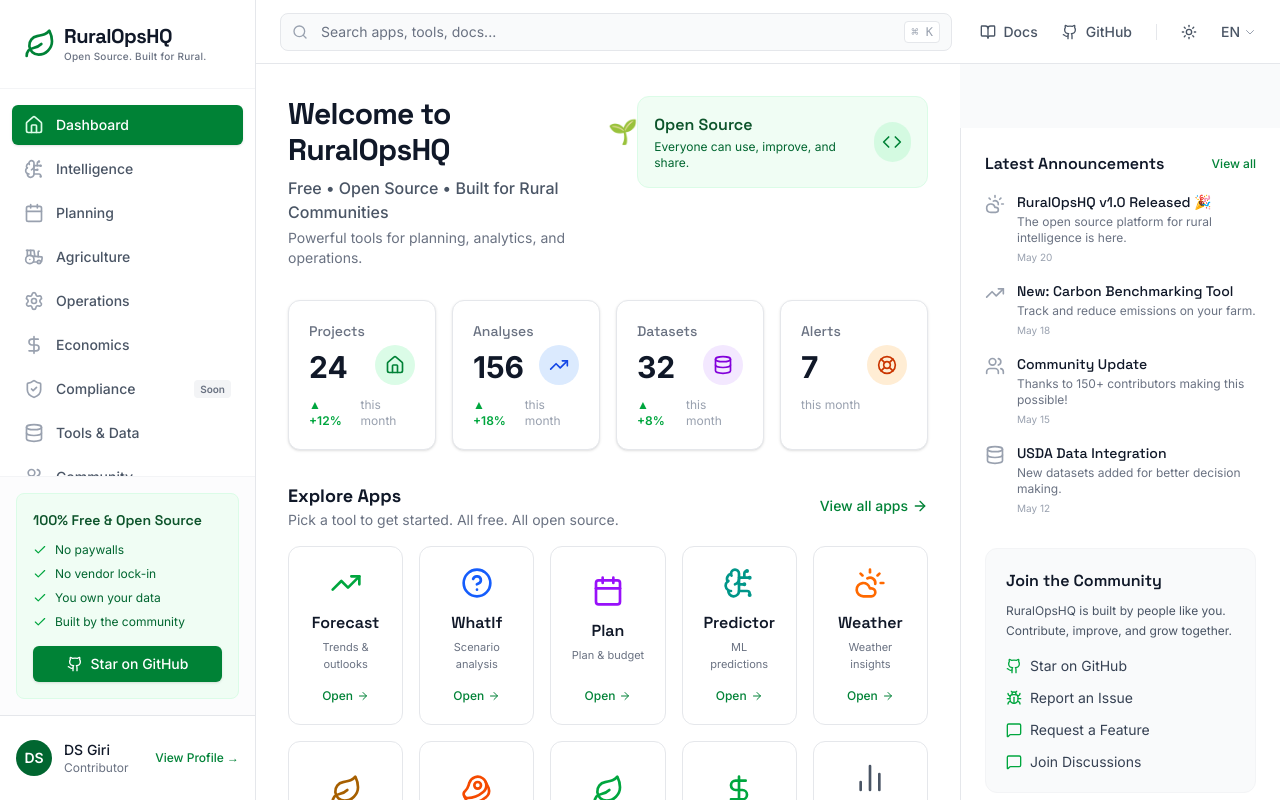
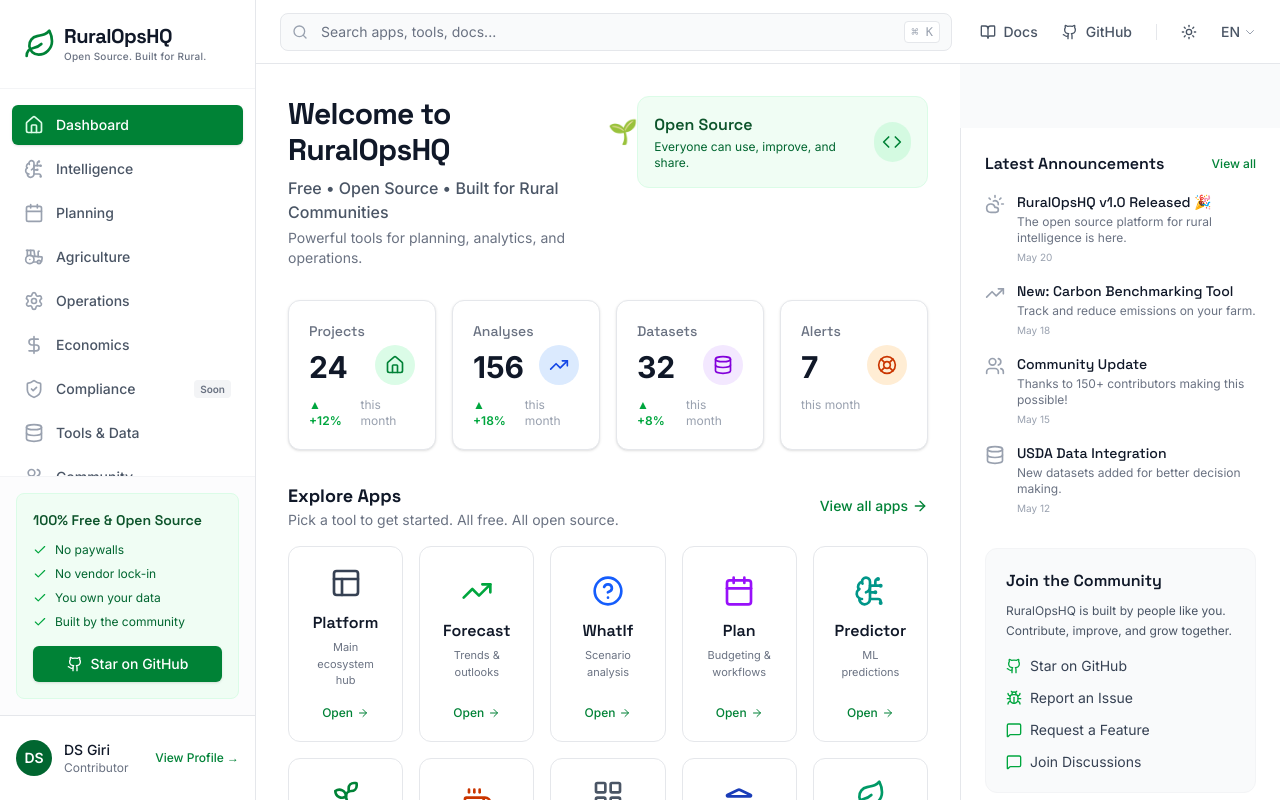
Before and after one commit to dsgiri/ruralopstools-platform, a React (Vite) app: page / in a window 1280 px wide. Built offline with nearby package versions, Linux system fonts and the light colour scheme.

Commit message:
feat: add icon library and make apps clickable
Import additional Lucide icons for future use and
update app cards to be navigation links.

```diff
--- a/src/components/MainContent.tsx
+++ b/src/components/MainContent.tsx
@@ -1,6 +1,6 @@
 import React from 'react';
 import { summaryStats, apps, chartData, recentActivity } from '../data';
-import { Code, ArrowRight } from 'lucide-react';
+import { Code, ArrowRight, Tags, Smile, Leaf } from 'lucide-react';
 import { LineChart, Line, XAxis, YAxis, CartesianGrid, Tooltip, ResponsiveContainer } from 'recharts';
 
 export function MainContent() {
@@ -65,7 +65,7 @@
 
           <div className="grid grid-cols-2 sm:grid-cols-3 lg:grid-cols-5 gap-4">
             {apps.map((app) => (
-              <div key={app.name} className="border border-gray-200 rounded-xl p-5 hover:border-green-300 hover:shadow-md transition-all cursor-pointer group bg-white text-center flex flex-col items-center">
+              <a href={app.url} key={app.name} className="border border-gray-200 rounded-xl p-5 hover:border-green-300 hover:shadow-md transition-all cursor-pointer group bg-white text-center flex flex-col items-center">
                 <div className="flex-1 flex flex-col items-center justify-center">
                    <app.icon className={`w-8 h-8 mb-3 ${app.color}`} />
                    <h3 className="font-semibold text-gray-900 mb-1">{app.name}</h3>
@@ -74,7 +74,7 @@
                 <div className="flex items-center gap-1 text-xs font-medium text-green-700 group-hover:text-green-800 mt-auto">
                   Open <ArrowRight className="w-3 h-3" />
                 </div>
-              </div>
+              </a>
             ))}
           </div>
           <div className="mt-4 text-center">
@@ -149,7 +149,7 @@
            <div className="grid grid-cols-2 md:grid-cols-4 gap-6">
              <div>
                 <div className="flex items-center gap-2 mb-2">
-                  <div className="text-green-600"><svg xmlns="http://www.w3.org/2000/svg" width="20" height="20" viewBox="0 0 24 24" fill="none" stroke="currentColor" stroke-width="2" stroke-linecap="round" stroke-linejoin="round" class="lucide lucide-tags"><path d="m15 5 6.3 6.3a2.4 2.4 0 0 1 0 3.4L17 19"/><path d="M9.586 5.586A2 2 0 0 0 8.172 5H3a1 1 0 0 0-1 1v5.172a2 2 0 0 0 .586 1.414l8.204 8.204a2.426 2.426 0 0 0 3.42 0l3.584-3.584a2.426 2.426 0 0 0 0-3.42z"/><circle cx="6.5" cy="9.5" r=".5" fill="currentColor"/></svg></div>
+                  <div className="text-green-600"><Tags className="w-5 h-5" /></div>
                   <h4 className="font-semibold text-sm text-gray-900">Free Forever</h4>
                 </div>
                 <p className="text-xs text-gray-500">All tools are free to use.<br/>No hidden costs.</p>
@@ -163,14 +163,14 @@
              </div>
              <div>
                 <div className="flex items-center gap-2 mb-2">
-                  <div className="text-green-600"><svg xmlns="http://www.w3.org/2000/svg" width="20" height="20" viewBox="0 0 24 24" fill="none" stroke="currentColor" stroke-width="2" stroke-linecap="round" stroke-linejoin="round" class="lucide lucide-smile"><circle cx="12" cy="12" r="10"/><path d="M8 14s1.5 2 4 2 4-2 4-2"/><line x1="9" x2="9.01" y1="9" y2="9"/><line x1="15" x2="15.01" y1="9" y2="9"/></svg></div>
+                  <div className="text-green-600"><Smile className="w-5 h-5" /></div>
                   <h4 className="font-semibold text-sm text-gray-900">Easy to Use</h4>
                 </div>
                 <p className="text-xs text-gray-500">Simple design.<br/>Powerful features.</p>
              </div>
              <div>
                 <div className="flex items-center gap-2 mb-2">
-                  <div className="text-green-600"><svg xmlns="http://www.w3.org/2000/svg" width="20" height="20" viewBox="0 0 24 24" fill="none" stroke="currentColor" stroke-width="2" stroke-linecap="round" stroke-linejoin="round" class="lucide lucide-leaf"><path d="M11 20A7 7 0 0 1 9.8 6.1C15.5 5 17 4.48 19 2c1 2 2 4.18 2 8 0 5.5-4.78 10-10 10Z"/><path d="M2 21c0-3 1.85-5.36 5.08-6C9.5 14.52 12 13 13 12"/></svg></div>
+                  <div className="text-green-600"><Leaf className="w-5 h-5" /></div>
                   <h4 className="font-semibold text-sm text-gray-900">Built for Rural</h4>
                 </div>
                 <p className="text-xs text-gray-500">Designed for real-world<br/>rural challenges.</p>
--- a/src/data.ts
+++ b/src/data.ts
@@ -16,7 +16,25 @@
   BarChart2,
   CloudSun,
   Leaf,
-  Beef
+  Beef,
+  Layout,
+  Coffee,
+  LayoutGrid,
+  Landmark,
+  Bug,
+  Layers,
+  Milk,
+  Fish,
+  Droplet,
+  Sprout,
+  Map as MapIcon,
+  Cpu,
+  Award,
+  Wheat,
+  Warehouse,
+  Truck,
+  PawPrint,
+  Hexagon
 } from 'lucide-react';
 
 export const navigation = [
@@ -42,16 +60,33 @@
 ];
 
 export const apps = [
-  { name: 'Forecast', description: 'Trends & outlooks', icon: TrendingUp, color: 'text-green-600', bg: 'bg-green-50' },
-  { name: 'WhatIf', description: 'Scenario analysis', icon: HelpCircle, color: 'text-blue-600', bg: 'bg-blue-50' },
-  { name: 'Plan', description: 'Plan & budget', icon: Calendar, color: 'text-purple-600', bg: 'bg-purple-50' },
-  { name: 'Predictor', description: 'ML predictions', icon: BrainCircuit, color: 'text-teal-600', bg: 'bg-teal-50' },
-  { name: 'Weather', description: 'Weather insights', icon: CloudSun, color: 'text-orange-500', bg: 'bg-orange-50' },
-  { name: 'Soil', description: 'Soil & nutrients', icon: Leaf, color: 'text-yellow-700', bg: 'bg-yellow-50' },
-  { name: 'Livestock', description: 'Herd & animals', icon: Beef, color: 'text-orange-600', bg: 'bg-orange-50' },
-  { name: 'Carbon', description: 'Emissions & carbon', icon: Leaf, color: 'text-green-600', bg: 'bg-green-50' },
-  { name: 'Price', description: 'Prices & markets', icon: DollarSign, color: 'text-green-600', bg: 'bg-green-50' },
-  { name: 'More Tools', description: 'Browse all tools', icon: BarChart2, color: 'text-gray-600', bg: 'bg-gray-50' },
+  { name: 'Platform', description: 'Main ecosystem hub', icon: Layout, color: 'text-gray-700', bg: 'bg-gray-100', url: 'https://ruralutilitycost.com' },
+  { name: 'Forecast', description: 'Trends & outlooks', icon: TrendingUp, color: 'text-green-600', bg: 'bg-green-50', url: 'https://forecast.ruralutilitycost.com' },
+  { name: 'WhatIf', description: 'Scenario analysis', icon: HelpCircle, color: 'text-blue-600', bg: 'bg-blue-50', url: 'https://whatif.ruralutilitycost.com' },
+  { name: 'Plan', description: 'Budgeting & workflows', icon: Calendar, color: 'text-purple-600', bg: 'bg-purple-50', url: 'https://plan.ruralutilitycost.com' },
+  { name: 'Predictor', description: 'ML predictions', icon: BrainCircuit, color: 'text-teal-600', bg: 'bg-teal-50', url: 'https://predictor.ruralutilitycost.com' },
+  { name: 'Habitat', description: 'Content & resources', icon: Sprout, color: 'text-green-700', bg: 'bg-green-50', url: 'https://habitat.ruralutilitycost.com' },
+  { name: 'BreakTime', description: 'Pause utility', icon: Coffee, color: 'text-orange-700', bg: 'bg-orange-50', url: 'https://breaktime.ruralutilitycost.com' },
+  { name: 'Grid', description: 'Quick decisions', icon: LayoutGrid, color: 'text-gray-600', bg: 'bg-gray-50', url: 'https://grid.ruralutilitycost.com' },
+  { name: 'USDA', description: 'Program hub', icon: Landmark, color: 'text-blue-800', bg: 'bg-blue-50', url: 'https://usda.ruralutilitycost.com' },
+  { name: 'Carbon', description: 'Emissions tracking', icon: Leaf, color: 'text-emerald-600', bg: 'bg-emerald-50', url: 'https://carbon.ruralutilitycost.com' },
+  { name: 'Weather', description: 'Weather insights', icon: CloudSun, color: 'text-orange-500', bg: 'bg-orange-50', url: 'https://weather.ruralutilitycost.com' },
+  { name: 'Pest', description: 'IPM & scouting', icon: Bug, color: 'text-red-600', bg: 'bg-red-50', url: 'https://pest.ruralutilitycost.com' },
+  { name: 'Soil', description: 'Soil & nutrients', icon: Layers, color: 'text-amber-700', bg: 'bg-amber-50', url: 'https://soil.ruralutilitycost.com' },
+  { name: 'Dairy', description: 'Dairy economics', icon: Milk, color: 'text-blue-500', bg: 'bg-blue-50', url: 'https://dairy.ruralutilitycost.com' },
+  { name: 'Aqua', description: 'Aquaculture profit', icon: Fish, color: 'text-cyan-600', bg: 'bg-cyan-50', url: 'https://aqua.ruralutilitycost.com' },
+  { name: 'Hydroponic', description: 'CEA planning', icon: Droplet, color: 'text-cyan-500', bg: 'bg-cyan-50', url: 'https://hydroponic.ruralutilitycost.com' },
+  { name: 'Greenhouse', description: 'Protected ag', icon: Sprout, color: 'text-green-500', bg: 'bg-green-50', url: 'https://greenhouse.ruralutilitycost.com' },
+  { name: 'Land', description: 'Valuation & parcel', icon: MapIcon, color: 'text-emerald-700', bg: 'bg-emerald-50', url: 'https://land.ruralutilitycost.com' },
+  { name: 'Price', description: 'Prices & quotes', icon: DollarSign, color: 'text-green-600', bg: 'bg-green-50', url: 'https://price.ruralutilitycost.com' },
+  { name: 'Solve', description: 'IoT cost estimates', icon: Cpu, color: 'text-indigo-600', bg: 'bg-indigo-50', url: 'https://solve.ruralutilitycost.com' },
+  { name: 'Quality', description: 'QA/QC tracking', icon: Award, color: 'text-amber-600', bg: 'bg-amber-50', url: 'https://quality.ruralutilitycost.com' },
+  { name: 'Beef', description: 'Cattle economics', icon: Beef, color: 'text-orange-800', bg: 'bg-orange-50', url: 'https://beef.ruralutilitycost.com' },
+  { name: 'Feed', description: 'Ration planning', icon: Wheat, color: 'text-yellow-600', bg: 'bg-yellow-50', url: 'https://feed.ruralutilitycost.com' },
+  { name: 'Storage', description: 'Capacity planning', icon: Warehouse, color: 'text-slate-600', bg: 'bg-slate-50', url: 'https://storage.ruralutilitycost.com' },
+  { name: 'Transport', description: 'Freight & route', icon: Truck, color: 'text-slate-700', bg: 'bg-slate-50', url: 'https://transport.ruralutilitycost.com' },
+  { name: 'Livestock', description: 'Multi-species herd', icon: PawPrint, color: 'text-orange-600', bg: 'bg-orange-50', url: 'https://livestock.ruralutilitycost.com' },
+  { name: 'Honeybee', description: 'Apiary & pollination', icon: Hexagon, color: 'text-yellow-500', bg: 'bg-yellow-50', url: 'https://honeybee.ruralutilitycost.com', github: 'https://github.com/dsgiri/ruralutilitycost-honeybee' },
 ];
 
 export const chartData = [
```
